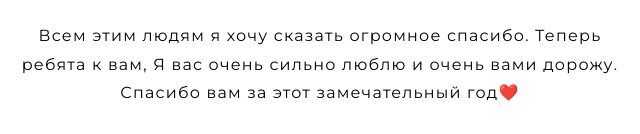
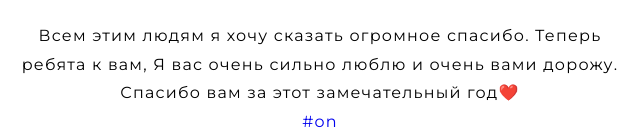
Before and after one commit to wrincied/2022, a plain HTML site: page index.html in a window 1280 px wide. Shown: the part 3452-3586 px from the top of the page, 320-960 px from the left. Before the commit the page ends 3560 px from the top, so only its background shows below. Drawn offline with Linux system fonts and the light colour scheme; a script that the page names is missing.

Commit message:
first commit

```diff
--- a/index.html
+++ b/index.html
@@ -214,7 +214,7 @@
             Теперь ребята к вам, Я вас очень сильно люблю и очень вами дорожу.
             Спасибо вам за этот замечательный год❤️
           </p>
-
+          <blockquote class="tiktok-embed" cite="https://www.tiktok.com/@juciejjj/video/7046061974127529218" data-video-id="7046061974127529218" style="max-width: 605px;min-width: 325px;" > <a title="on" target="_blank" href="https://www.tiktok.com/tag/on">#on</a>  </section> </blockquote> <script async src="https://www.tiktok.com/embed.js"></script>
         </div>
       </footer>
     </div>
--- a/src/scss/style.scss
+++ b/src/scss/style.scss
@@ -169,6 +169,7 @@ body{
                 display: flex;
                 justify-content: center;
                 text-align: center;
+                flex-direction: column;
                 max-width: 600px;
             }
         }
```
Also changed, not shown: src/css/style.min.css.
